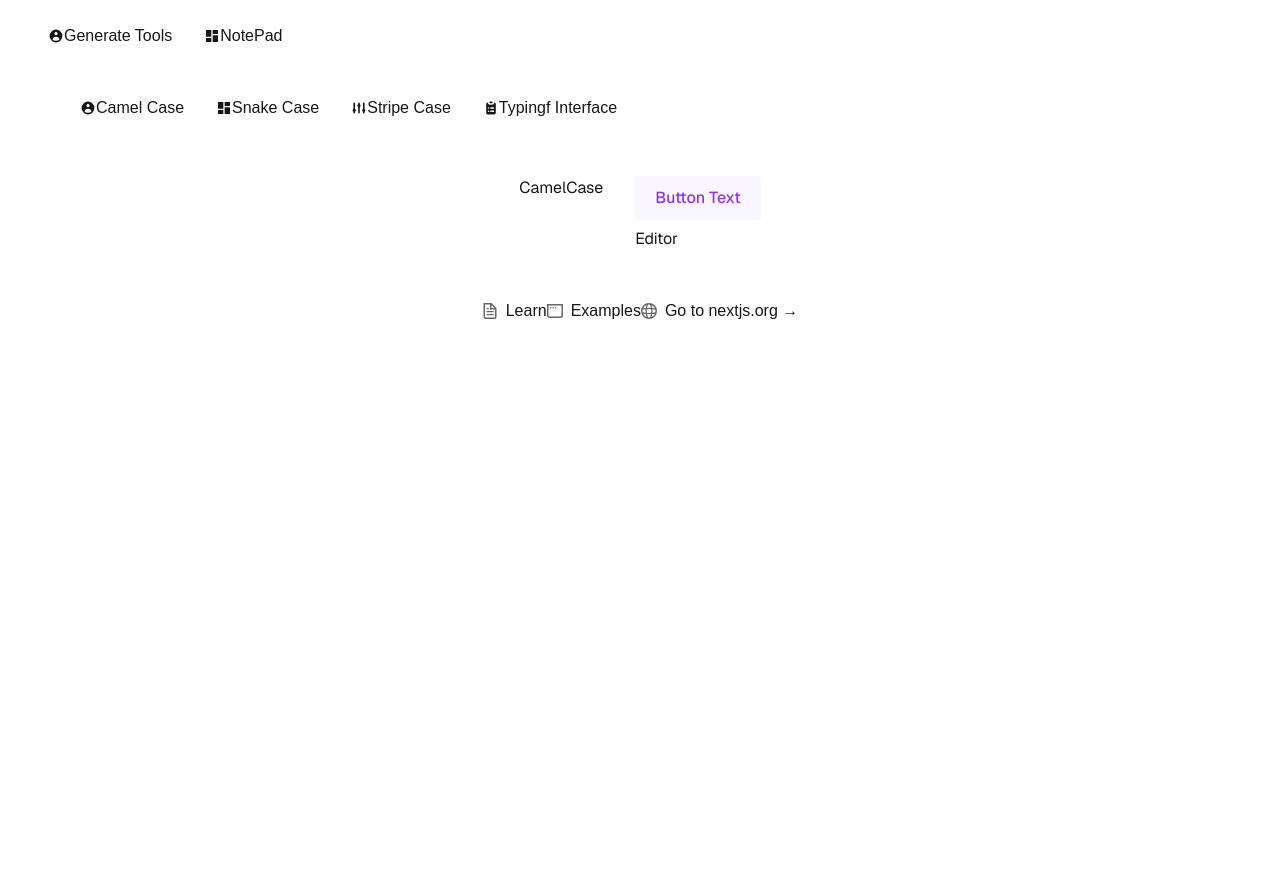
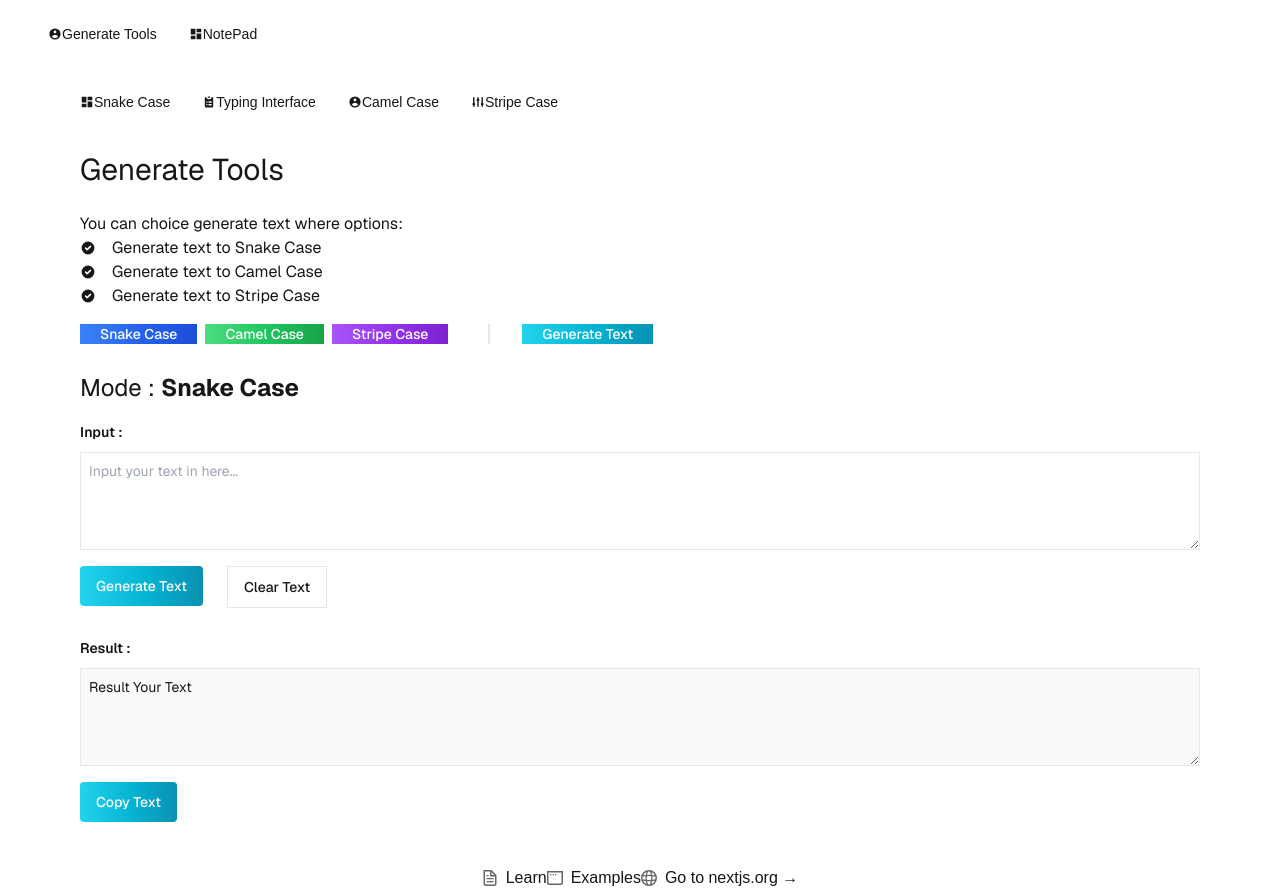
Before and after one commit to anjasmaradwisetiadi/notepad-generate-tools, a Next.js app: page / in a window 1280 px wide. Before the commit the page ends 800 px from the top, so only its background shows below. Built offline with nearby package versions, Linux system fonts and the light colour scheme; no server answers.

Commit message:
[main] fixing UI on snake case

```diff
--- a/package.json
+++ b/package.json
@@ -20,7 +20,8 @@
     "react-dom": "^19.0.0",
     "react-icons": "^5.5.0",
     "react-redux": "^9.2.0",
-    "sweetalert2": "^11.17.2"
+    "sweetalert2": "^11.26.22",
+    "sweetalert2-react-content": "^5.1.1"
   },
   "devDependencies": {
     "@eslint/eslintrc": "^3",
--- a/src/app/note-worker/generate-tools/GenerateTools.tsx
+++ b/src/app/note-worker/generate-tools/GenerateTools.tsx
@@ -1,5 +1,4 @@
-
-'use client';
+"use client";
 import { TabItem, Tabs } from "flowbite-react";
 import { HiAdjustments, HiClipboardList, HiUserCircle } from "react-icons/hi";
 import { MdDashboard } from "react-icons/md";
@@ -12,17 +11,17 @@ export default function GenerateTools() {
   return (
     <div className="w-full flex px-8 py-2">
       <Tabs aria-label="Default tabs" variant="default" className="w-full">
-          <TabItem active title="Camel Case" icon={HiUserCircle} className="w-full">
+        <TabItem active title="Snake Case" icon={MdDashboard} className="w-full">
+          <SnakeCase />
+        </TabItem>
+        <TabItem title="Typing Interface" icon={HiClipboardList} className="w-full">
+          <TypingInterface />
+        </TabItem>
+        <TabItem title="Camel Case" icon={HiUserCircle} className="w-full">
           <CamelCase />
-          </TabItem>
-          <TabItem title="Snake Case" icon={MdDashboard} className="w-full">
-            <SnakeCase />
         </TabItem>
         <TabItem title="Stripe Case" icon={HiAdjustments} className="w-full">
           <StripeCase />
-          </TabItem>
-          <TabItem title="Typingf Interface" icon={HiClipboardList} className="w-full">
-            <TypingInterface />
         </TabItem>
       </Tabs>
     </div>
--- a/src/app/note-worker/generate-tools/snake-case/SnakeCase.tsx
+++ b/src/app/note-worker/generate-tools/snake-case/SnakeCase.tsx
@@ -1,12 +1,149 @@
+import { Label, TextInput, Textarea, List, ListItem, ButtonGroup } from "flowbite-react";
+import { Button } from "flowbite-react";
+import { useState } from "react";
+import { HiCheckCircle } from "react-icons/hi";
+import Swal from "sweetalert2";
+import withReactContent from "sweetalert2-react-content";
+import { toastConfig } from "@/app/shared/utilis/utilis";
 
 export default function CamelCase() {
-    return (
-      <div className="grid grid-rows-[20px_1fr_20px] items-center justify-items-center min-h-screen p-8 pb-20 gap-16 sm:p-20 font-[family-name:var(--font-geist-sans)]">
-        <main className="flex flex-col gap-[32px] row-start-2 items-center sm:items-start">
-          <div className="flex">
-              <p>CamelCase</p>
+  const toast = toastConfig;
+
+  const [inputText, setInputText] = useState("");
+  const [resultText, setResultText] = useState("Result Your Text");
+
+  const handleChangeInputResult = (e: Event) => {
+    const valueTarget = e.target as HTMLInputElement;
+    console.log("handleChangeInputResult = ");
+    console.log(valueTarget.value);
+  };
+  function generateText() {
+    console.log("generateText = ");
+  }
+
+  function clearText() {
+    console.log("clearText = ");
+  }
+
+  function copyText() {
+    const copyText = resultText;
+    navigator.clipboard.writeText(copyText);
+
+    toast.fire({
+      icon: "success",
+      title: "Successfully copy text!"
+    });
+  }
+  return (
+    <div className="grid items-center justify-items-center px-4 pb-4 gap-4 font-[family-name:var(--font-geist-sans)]">
+      <main className="flex flex-col gap-4 w-full row-start-2 items-center sm:items-start">
+        <div className="w-full">
+          <h4 className="text-3xl mb-6">Generate Tools </h4>
+          <p>You can choice generate text where options:</p>
+          <List>
+            <ListItem icon={HiCheckCircle}>
+              {" "}
+              <span className="ps-2"> Generate text to Snake Case</span>
+            </ListItem>
+            <ListItem icon={HiCheckCircle}>
+              {" "}
+              <span className="ps-2"> Generate text to Camel Case</span>
+            </ListItem>
+            <ListItem icon={HiCheckCircle}>
+              {" "}
+              <span className="ps-2"> Generate text to Stripe Case</span>
+            </ListItem>
+          </List>
+        </div>
+        <div className="w-full flex mb-3">
+          <div className="me-2">
+            <Button className="bg-gradient-to-r from-blue-500 via-blue-600 to-blue-700 text-white hover:bg-gradient-to-br focus:ring-blue-300 dark:focus:ring-blue-800">
+              Snake Case
+            </Button>
           </div>
-        </main>
-      </div>
-    );
-  }
+          <div className="me-2">
+            <Button className="bg-gradient-to-r from-green-400 via-green-500 to-green-600 text-white hover:bg-gradient-to-br focus:ring-green-300 dark:focus:ring-green-800">
+              Camel Case
+            </Button>
+          </div>
+          <div className="me-2">
+            <Button className="bg-gradient-to-r from-purple-500 via-purple-600 to-purple-700 text-white hover:bg-gradient-to-br focus:ring-purple-300 dark:focus:ring-purple-800">
+              Stripe Case
+            </Button>
+          </div>
+          <div className="mx-8 px-8 border-l-2">
+            <Button className="bg-gradient-to-r from-cyan-400 via-cyan-500 to-cyan-600 text-white hover:bg-gradient-to-br focus:ring-cyan-300 dark:focus:ring-cyan-800">
+              Generate Text
+            </Button>
+          </div>
+        </div>
+        <div>
+          <h2 className="text-2xl">
+            Mode : <span className="font-bold">Snake Case</span>
+          </h2>
+        </div>
+        <div className="w-full block">
+          <div className="input-container">
+            <div className="mb-2 block">
+              <Label className="font-semibold">Input : </Label>
+            </div>
+            <Textarea
+              className="w-full p-2"
+              id="comment"
+              placeholder="Input your text in here..."
+              required
+              rows={4}
+              value={inputText}
+              onChange={() => handleChangeInputResult}
+            />
+          </div>
+          <div className="w-full flex mb-3 gap-x-6 my-4">
+            <div className="">
+              <Button
+                className="bg-gradient-to-r from-cyan-400 via-cyan-500 to-cyan-600 text-white hover:bg-gradient-to-br focus:ring-cyan-300 dark:focus:ring-cyan-800 px-4 py-2.5 rounded"
+                onClick={() => generateText()}
+              >
+                Generate Text
+              </Button>
+            </div>
+            <div className="">
+              <Button
+                className="text-body bg-neutral-secondary-medium box-border border border-default-medium hover:bg-neutral-tertiary-medium hover:text-heading focus:ring-4 focus:ring-neutral-tertiary shadow-xs font-medium leading-5 rounded-base text-sm px-4 py-2.5 focus:outline-none"
+                onClick={() => clearText()}
+              >
+                Clear Text
+              </Button>
+            </div>
+          </div>
+        </div>
+
+        <div className="w-full block">
+          <div className="input-result">
+            <div className="mb-2 block">
+              <Label className="font-semibold">Result : </Label>
+            </div>
+            <Textarea
+              className="w-full p-2"
+              id="comment"
+              placeholder="Result text in here"
+              required
+              rows={4}
+              disabled={true}
+              value={resultText}
+            />
+          </div>
+          <div className="w-full flex mb-3 gap-x-6 my-4">
+            <div className="">
+              <Button
+                className="bg-gradient-to-r from-cyan-400 via-cyan-500 to-cyan-600 text-white hover:bg-gradient-to-br focus:ring-cyan-300 dark:focus:ring-cyan-800 px-4 py-2.5 rounded"
+                onClick={() => copyText()}
+              >
+                Copy Text
+              </Button>
+            </div>
+          </div>
+        </div>
+      </main>
+    </div>
+  );
+}
--- a/src/app/note-worker/generate-tools/typing-interface/TypingInterface.tsx
+++ b/src/app/note-worker/generate-tools/typing-interface/TypingInterface.tsx
@@ -1,12 +1,39 @@
+import { Label, TextInput, Textarea, List, ListItem, ButtonGroup, Button } from "flowbite-react";
+import { HiCheckCircle } from "react-icons/hi";
+export default function TypingInterface() {
+  return (
+    <div className="grid items-center justify-items-center px-4 pb-4 gap-4 font-[family-name:var(--font-geist-sans)]">
+      <main className="flex flex-col gap-4 w-full row-start-2 items-center sm:items-start">
+        <div className="w-full">
+          <h4 className="text-3xl mb-6">Generate Tools </h4>
+          <p>You can choice generate text where options:</p>
+          <List>
+            <ListItem icon={HiCheckCircle}>
+              <span className="ps-2"> This feature for make typing from objeck to typing interface typecsript</span>
+            </ListItem>
+          </List>
+        </div>
+        <div className="w-full flex mb-3">
+          <div className="">
+            <Button className="bg-gradient-to-r from-cyan-400 via-cyan-500 to-cyan-600 text-white hover:bg-gradient-to-br focus:ring-cyan-300 dark:focus:ring-cyan-800">
+              Generate Text
+            </Button>
+          </div>
+        </div>
+        <div className="w-full block">
+          <div className="mb-2 block">
+            <Label className="font-semibold">Input : </Label>
+          </div>
+          <Textarea className="w-full p-2" id="comment" placeholder="Leave a comment..." required rows={4} />
+        </div>
 
-export default function TypingInterface() {
-    return (
-      <div className="grid grid-rows-[20px_1fr_20px] items-center justify-items-center min-h-screen p-8 pb-20 gap-16 sm:p-20 font-[family-name:var(--font-geist-sans)]">
-        <main className="flex flex-col gap-[32px] row-start-2 items-center sm:items-start">
-          <div className="flex">
-              <p>TypingInterface</p>
+        <div className="w-full block">
+          <div className="mb-2 block">
+            <Label className="font-semibold">Result : </Label>
           </div>
-        </main>
-      </div>
-    );
-  }
+          <Textarea className="w-full p-2" id="comment" placeholder="Leave a comment..." required rows={4} />
+        </div>
+      </main>
+    </div>
+  );
+}
--- /dev/null
+++ b/src/app/shared/utilis/utilis.tsx
@@ -0,0 +1,15 @@
+import Swal from "sweetalert2";
+
+const toastConfig = Swal.mixin({
+  toast: true,
+  position: "top-end",
+  showConfirmButton: false,
+  timer: 2200,
+  timerProgressBar: true,
+  didOpen: toast => {
+    toast.onmouseenter = Swal.stopTimer;
+    toast.onmouseleave = Swal.resumeTimer;
+  }
+});
+
+export { toastConfig };
```
Also changed, not shown: 1 other file (tests, documents, lock files or other folders). Lines whose indentation alone changed are shown as unchanged.
